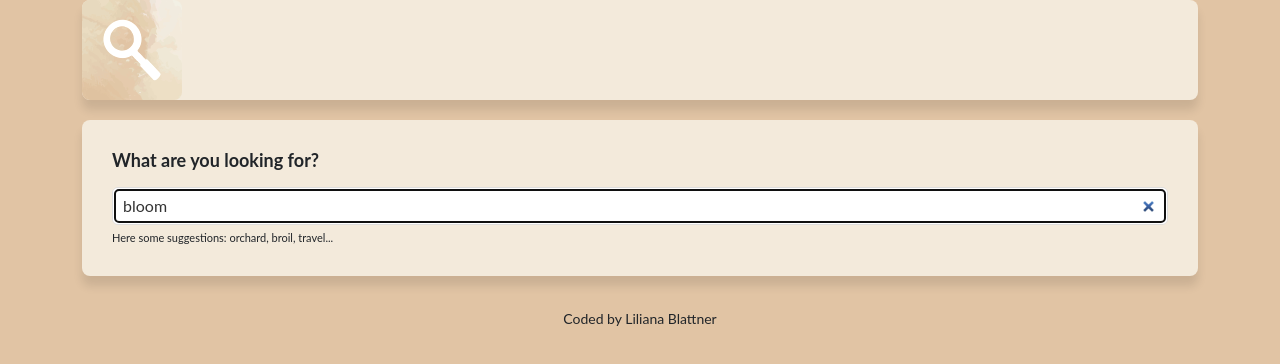
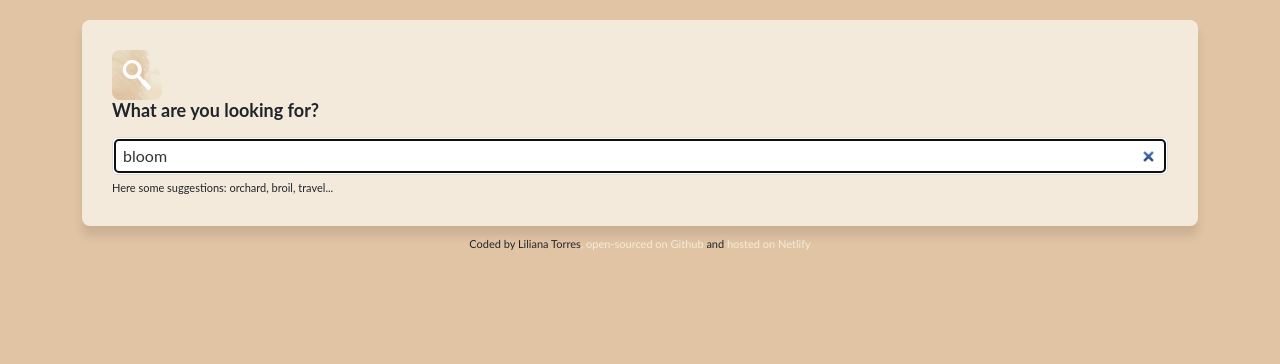
Before and after one commit to lyl-torres/dictionary-project, a React (Create React App) app: page / in a window 1280 px wide. Shown: the top 364 px of the page. Built offline with nearby package versions, Linux system fonts and the light colour scheme; no server answers.

Commit message:
added photos component

```diff
--- a/src/App.css
+++ b/src/App.css
@@ -1,6 +1,10 @@
 body {
   background-color: #e1c4a4;
   font-family: Lato, Didot, serif;
+}
+
+background {
+  color: #e1c4a4;
 }
 
 a {
@@ -15,16 +19,24 @@ a {
 }
 
 .App-lupa {
-  width: 100px;
-  height: 100px;
+  width: 50px;
+  height: 50px;
   border-radius: 8px;
 }
 
 .App-footer {
   text-align: center;
-  margin: 30px 0;
+  margin: -10px 0;
+  font-size: 11px;
+  font-family: "Gill Sans", "Gill Sans MT", Calibri, "Trebuchet MS", sans-serif,
+    serif;
 }
 
-background {
-  color: #e1c4a4;
+.App-footer a {
+  color: #f3eadb;
+  text-decoration: none;
 }
+
+.App-footer a:hover {
+  text-decoration: underline;
+}
--- a/src/App.js
+++ b/src/App.js
@@ -1,19 +1,25 @@
 import "./App.css";
 import Dictionary from "./Dictionary";
-import lupa from "./images/lupa.jpeg";
 
 export default function App() {
   return (
     <div className="App">
       <div className="container">
-      <header className="App-header">
-        <img src={lupa} className="App-lupa" alt="lupa" />
-      </header>
       <main>
         <Dictionary defaultKeyword="bloom" />
       </main>
       <footer className="App-footer">
-        <small>Coded by Liliana Blattner</small>
+         <div className="App-footer">
+                 Coded by Liliana Torres
+                   <a href="https://github.com/lyl-torres/dictionary-project"
+                   target="_blank"
+                   rel="noopener noreferrer">
+                   , open-sourced on Github
+                   </a> and <a href="https://app.netlify.com/sites/relaxed-bassi-e4c948/overview"
+                   target="_blank"
+                   rel="noopener noreferrer">
+                   hosted on Netlify</a>
+                </div>
       </footer>
     </div>
   </div>
--- a/src/Dictionary.js
+++ b/src/Dictionary.js
@@ -1,15 +1,22 @@
 import React, { useState } from "react";
 import axios from "axios";
 import Results from "./Results";
+import Photos from "./Photos";
 import "./Dictionary.css";
+import lupa from "./images/lupa.jpeg";
 
 export default function Dictionary(props) {
     let [keyword, setKeyword] = useState(props.defaultKeyword);
     let [results, setResults] = useState(null);
     let [loaded, setLoaded] = useState(false);
+    let [photos, setPhotos] = useState(null);
 
-    function handleResponse(response) {
+    function handleDictionaryResponse(response) {
         setResults(response.data[0]);
+    }
+
+    function handlePexelsResponse(response) {
+      setPhotos(response.data.photos);
     }
 
     function handleKeywordChange(event) {
@@ -18,7 +25,13 @@ export default function Dictionary(props) {
 
     function search() {
     let apiUrl = `https://api.dictionaryapi.dev/api/v2/entries/en/${keyword}`;
-    axios.get(apiUrl).then(handleResponse);
+    axios.get(apiUrl).then(handleDictionaryResponse);
+
+    let pexelsApiKey =
+      "563492ad6f91700001000001fdd29f0808df42bd90c33f42e128fa89";
+    let pexelsApiUrl = `https://api.pexels.com/v1/search?query=${keyword}&per_page=9`;
+    let headers = { Authorization: `Bearer ${pexelsApiKey}` };
+    axios.get(pexelsApiUrl, { headers: headers }).then(handlePexelsResponse);
     }
 
     function handleSubmit(event) {
@@ -35,6 +48,7 @@ export default function Dictionary(props) {
     return (
     <div className="Dictionary">
       <section>
+     <img src={lupa} className="App-lupa" alt="lupa" />
        <h1>What are you looking for?</h1>
        <form onSubmit={handleSubmit}>
          <input type="search"
@@ -47,6 +61,7 @@ export default function Dictionary(props) {
         </div>
        </section>
      <Results results={results} />
+     <Photos photos={photos} />
     </div>
     );
 } else {
--- /dev/null
+++ b/src/Photos.css
@@ -0,0 +1,4 @@
+.photos img {
+  border-radius: 4px;
+  margin-bottom: 20px;
+}
--- /dev/null
+++ b/src/Photos.js
@@ -0,0 +1,24 @@
+import React from "react";
+import "./Photos.css";
+
+export default function Photos(props) {
+  if (props.photos) {
+    return (
+      <section className="Photos">
+        <div className="row">
+          {props.photos.map(function (photo, index) {
+            return (
+              <div className="col-4" key={index}>
+                <a href={photo.src.original} target="_blank" rel="noreferrer">
+                  <img src={photo.src.landscape} className="img-fluid" />
+                </a>
+              </div>
+            );
+          })}
+        </div>
+      </section>
+    );
+  } else {
+    return null;
+  }
+}
--- a/src/Results.js
+++ b/src/Results.js
@@ -1,6 +1,7 @@
 import React from "react";
 import Meaning from "./Meaning";
 import Phonetic from "./Phonetic";
+import "./Results.css";
 
 export default function Results(props) {
     if (props.results) {
```
